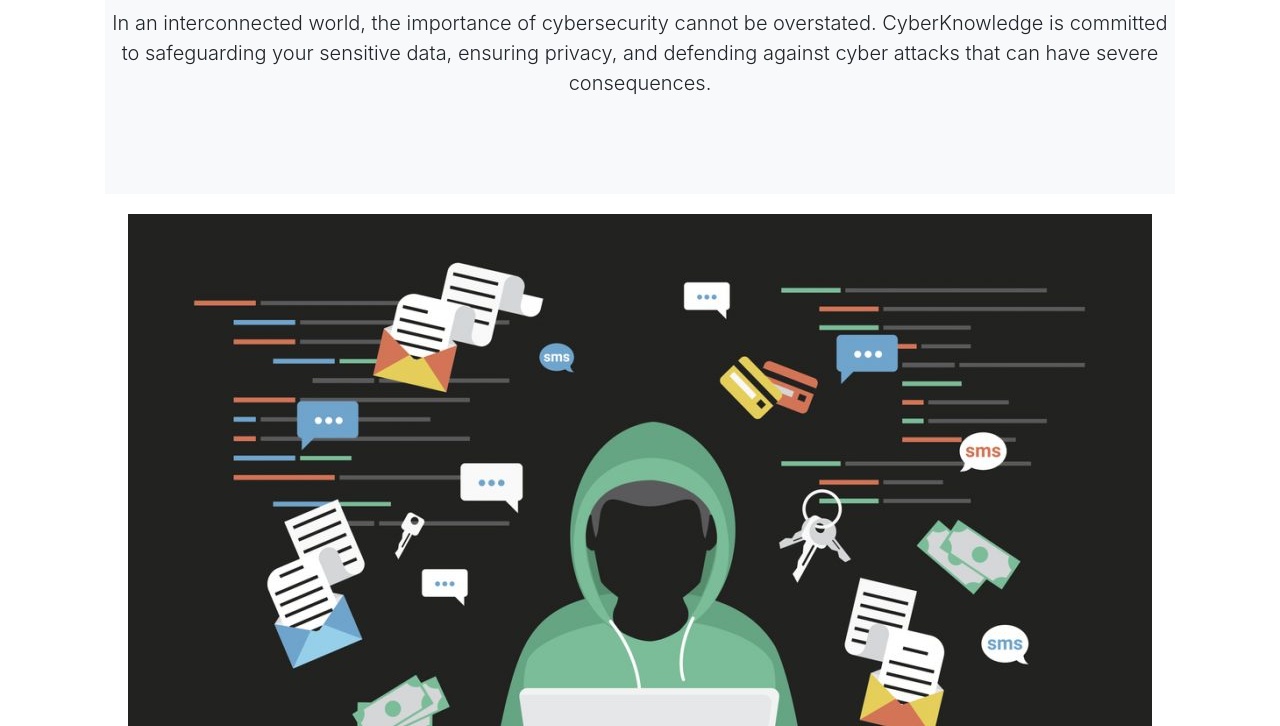
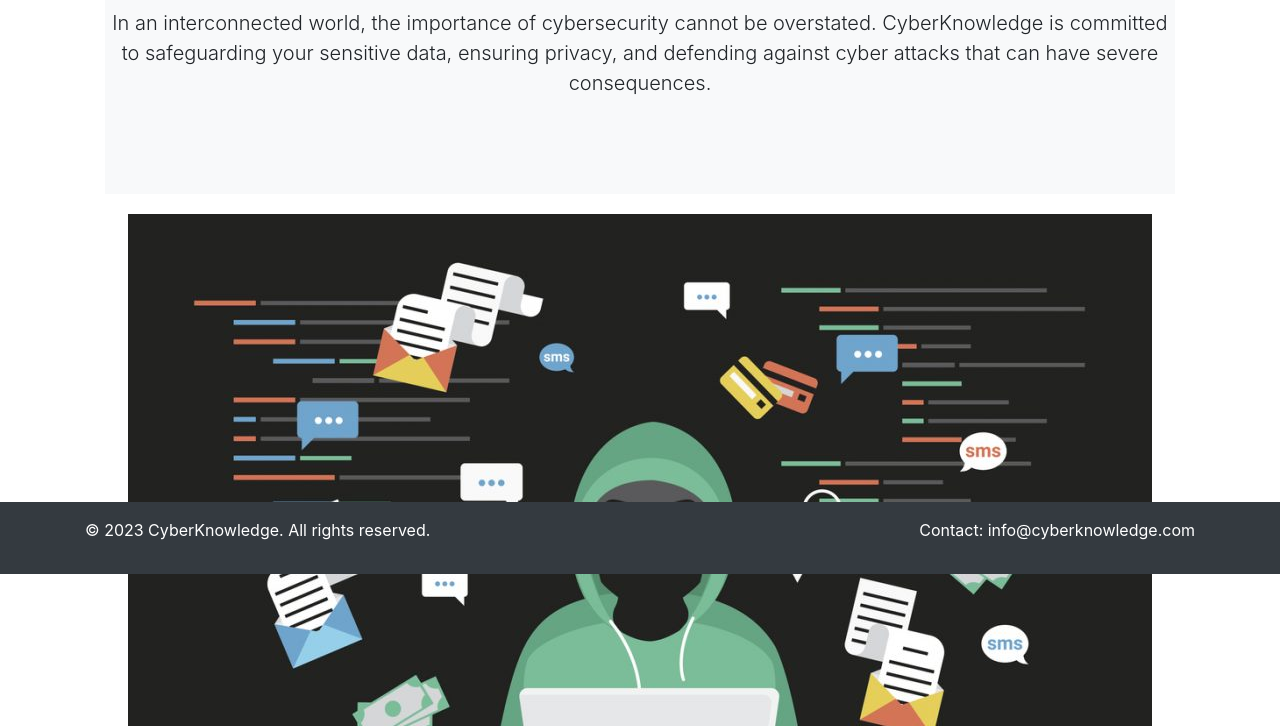
Before and after one commit to harleenchadha12/cyber-security, a plain HTML site: page about.html in a window 1280 px wide. Shown: the part 226-952 px from the top of the page. Drawn offline with nearby package versions, Linux system fonts and the light colour scheme.

Commit message:
Update about.html

```diff
--- a/about.html
+++ b/about.html
@@ -126,7 +126,8 @@
         </div>
       </div>
     </div>
-    <center><img src="./Images/IOT HACKING.jpg"></center>
+    <center><img src="./Images/IOT HACKING.jpg" class="img-fluid" alt="IoT Hacking Image"></center>
+
 
 
   <div class="feature-section bg-light">
@@ -148,7 +149,7 @@
 
 
   <!-- Footer -->
-  <footer class="bg-dark text-white">
+  <footer class="bg-dark text-white fixed-bottom">
     <div class="container py-3">
       <div class="row">
         <div class="col-md-6">
```
